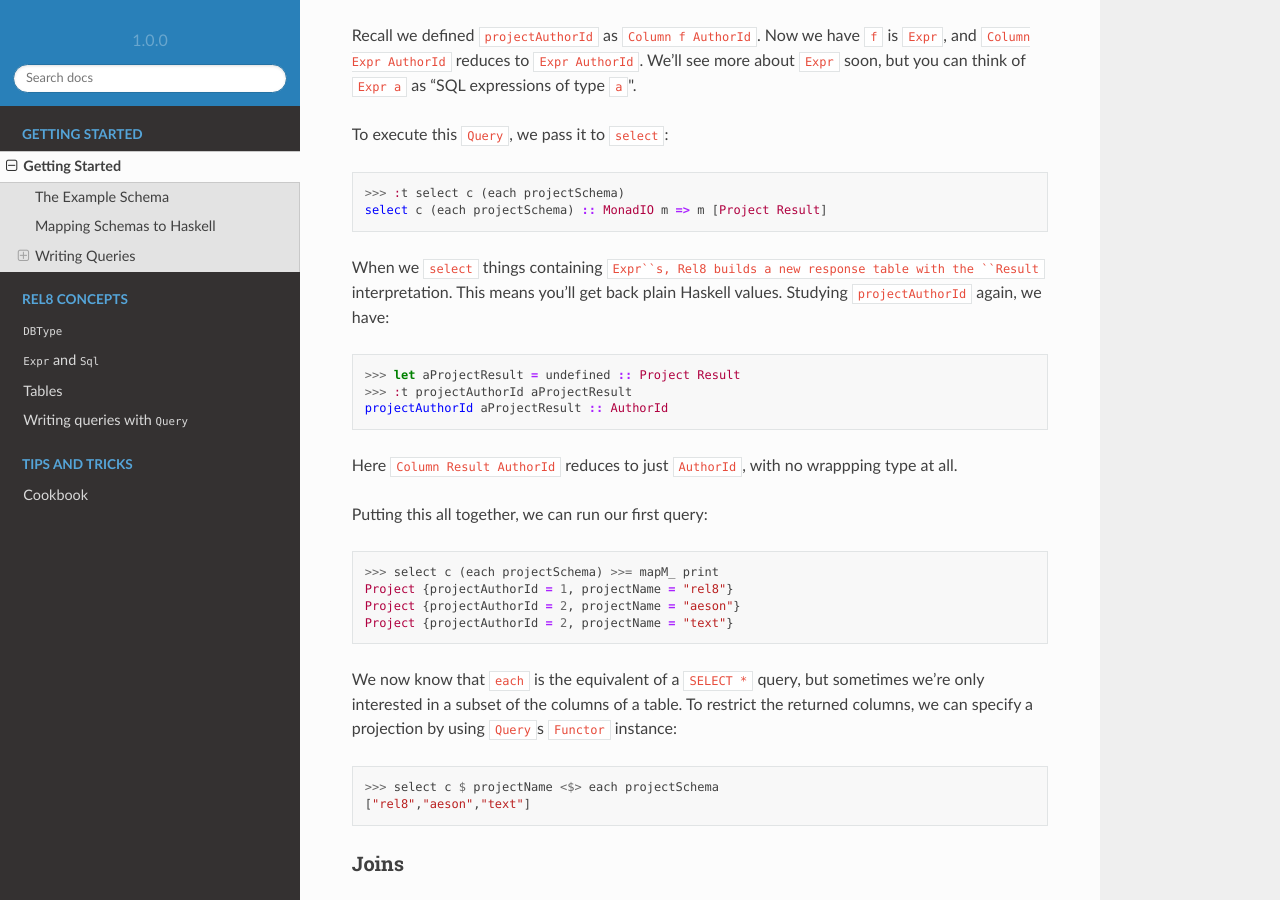
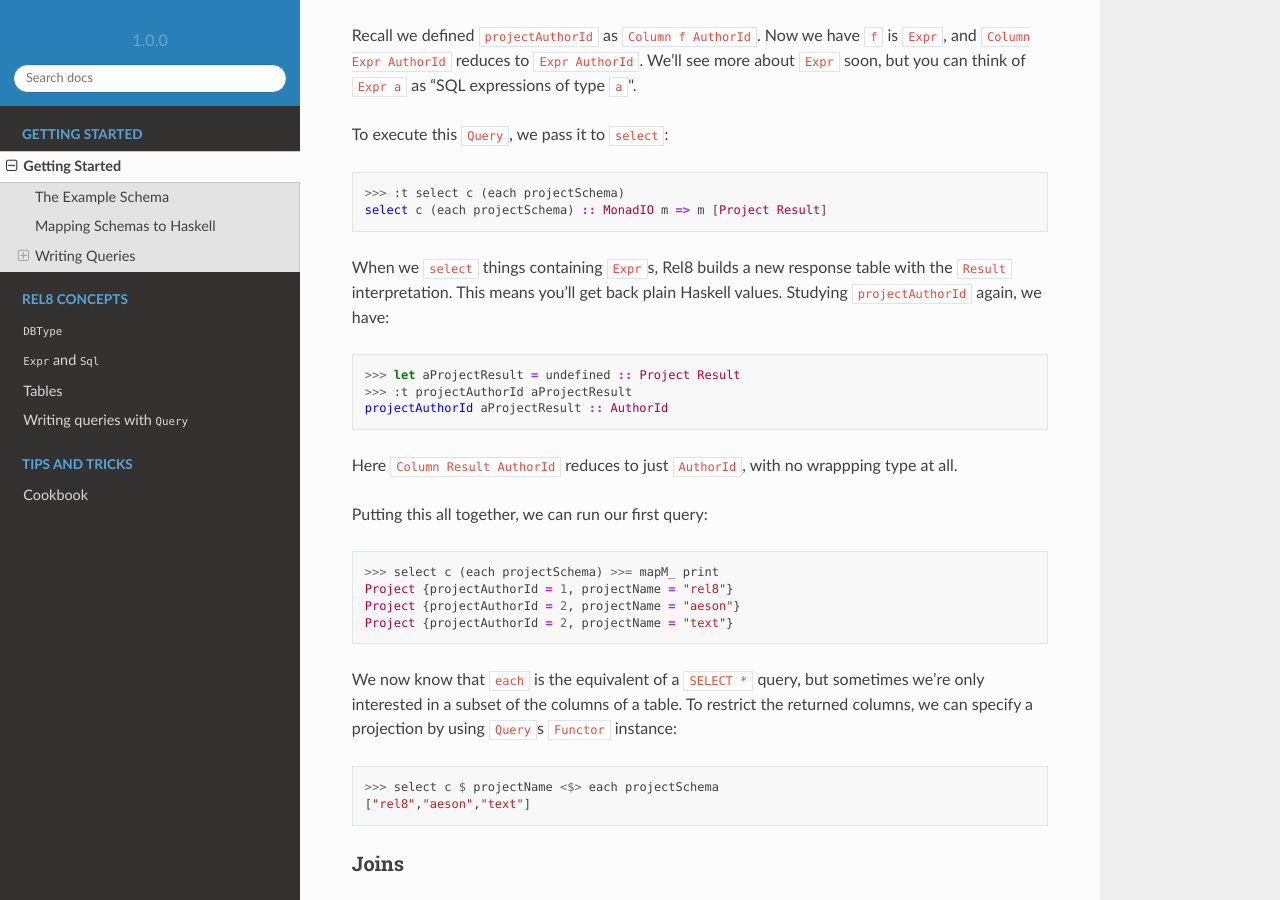
Before and after one commit to circuithub/rel8, a Sphinx documentation site: the page built from docs/tutorial.rst, in a window 1280 px wide and 900 px high, scrolled down 3916 px. Built offline with Sphinx 7.4.7 and the Read the Docs theme 2.0.0, drawn with Linux system fonts in a browser that asks for light colours.

Commit message:
Fix span of teletype section

```diff
--- a/docs/tutorial.rst
+++ b/docs/tutorial.rst
@@ -196,7 +196,7 @@ To execute this ``Query``, we pass it to ``select``::
   >>> :t select c (each projectSchema)
   select c (each projectSchema) :: MonadIO m => m [Project Result]
 
-When we ``select`` things containing ``Expr``s, Rel8 builds a new response
+When we ``select`` things containing ``Expr``\s, Rel8 builds a new response
 table with the ``Result`` interpretation. This means you'll get back plain
 Haskell values. Studying ``projectAuthorId`` again, we have::
 
```
